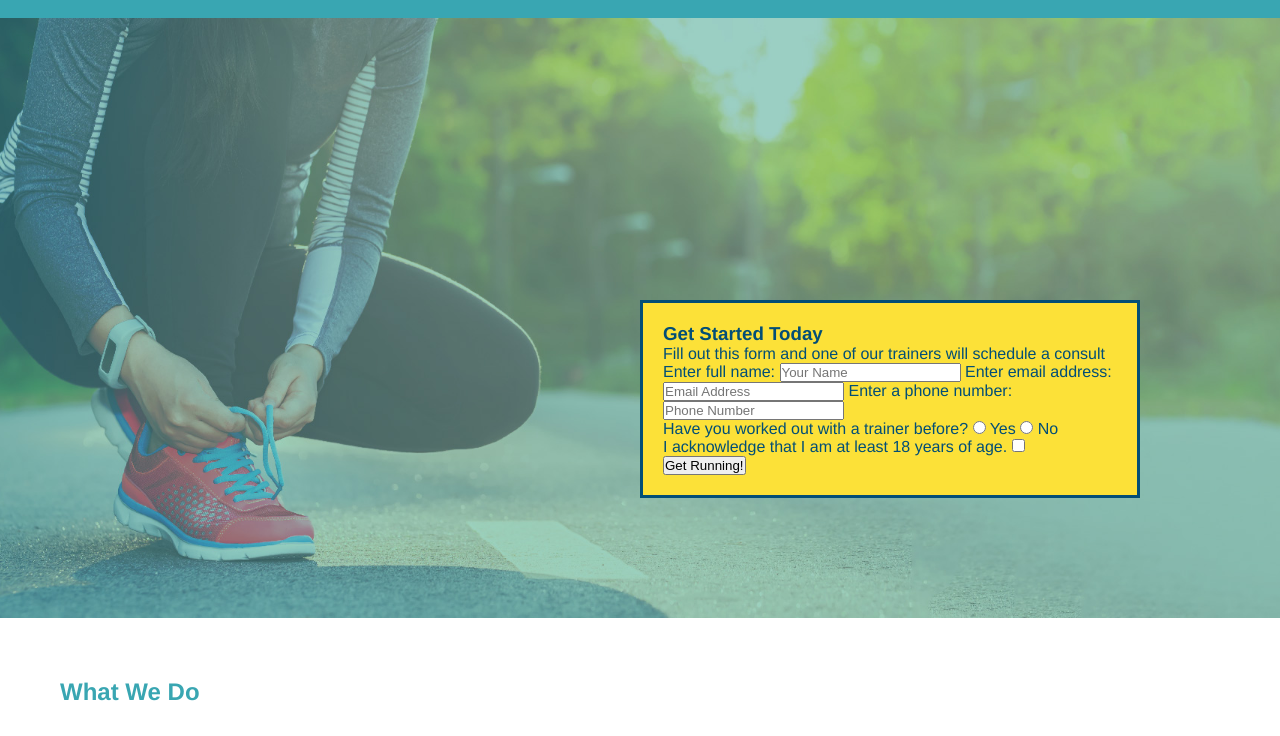
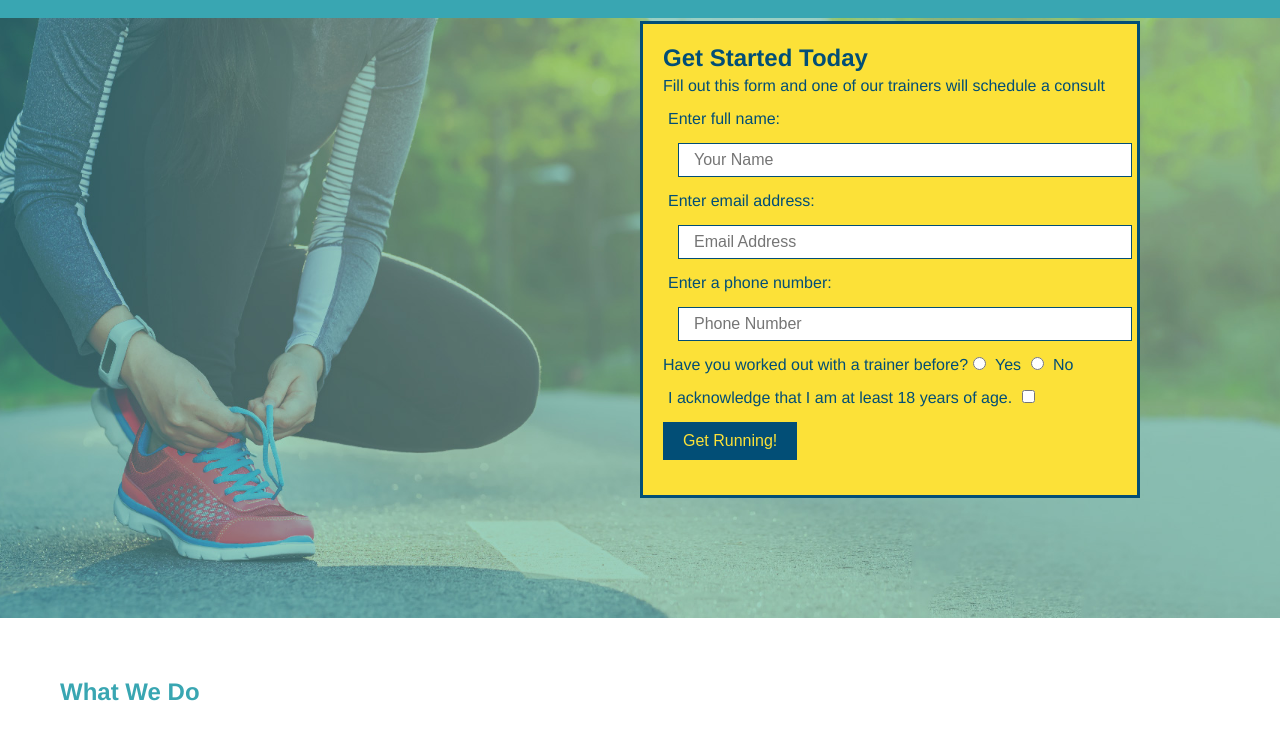
Before and after one commit to Skyler729/run-bud, a plain HTML site: page index.html in a window 1280 px wide. Shown: the part 64-800 px from the top of the page. Drawn offline with Linux system fonts and the light colour scheme.

Commit message:
added image file and style

```diff
--- a/assets/css/styles.css
+++ b/assets/css/styles.css
@@ -13,7 +13,7 @@ body {
     font-family: Helvetica, Arial, sans-serif;
 
 }
-
+/*start of header styles*/
 header {
 
     padding: 20px 35px;
@@ -61,7 +61,9 @@ header nav ul li a {
 
     font-size: 22px;
 }
+/*end of header styles*/
 
+/*start of footer styles */
 footer {
 
     background: #fce138;
@@ -95,13 +97,15 @@ footer a {
 
     color: #024e76;
 }
-
+/*end of footer styles*/
+/*start of overall section styles*/
 section {
 
     padding: 60px;
 
 }
-
+/*end of overall section styles*/
+/* start of hero styles */
 .hero {
 
     background-image: url(../images/hero-bg.jpg);
@@ -131,3 +135,43 @@ section {
     right: 140px;
 
 }
+
+.hero-form h3 {
+
+    font-size: 24px;
+    margin: 0;
+    /*display: inline;*/
+}
+
+.hero-form p {
+
+    margin: 5px 0 15px 0;
+}
+
+.form-input {
+
+    border: 1px solid #024e76;
+
+    display: block;
+    padding: 7px 15px;
+
+    font-size: 16px;
+    color: #024e76;
+    width: 100%;
+    margin: 15px;
+}
+
+.hero-form label {
+
+    margin: 0 5px;
+}
+
+.hero-form button {
+
+    color: #fce138;
+    background-color: #024e76;
+    border: none;
+    padding: 10px 20px;
+    font-size: 16px;
+}
+/*end of hero styles*/
--- a/index.html
+++ b/index.html
@@ -52,13 +52,13 @@
                 <!-- Add Form Element-->
                 <form>
                     <label for="name">Enter full name:</label>
-                    <input type="text" placeholder="Your Name" name="name" id="name" />
+                    <input type="text" placeholder="Your Name" name="name" id="name" class="form-input" />
 
                     <label for="email">Enter email address:</label>
-                    <input type="email" placeholder="Email Address" name="email" id="email" />
+                    <input type="email" placeholder="Email Address" name="email" id="email" class="form-input"/>
 
                     <label for="phone">Enter a phone number:</label>
-                    <input type="tel" placeholder="Phone Number" name="phone" id="phone" />
+                    <input type="tel" placeholder="Phone Number" name="phone" id="phone" class="form-input" />
 
                     <p>
 
```
